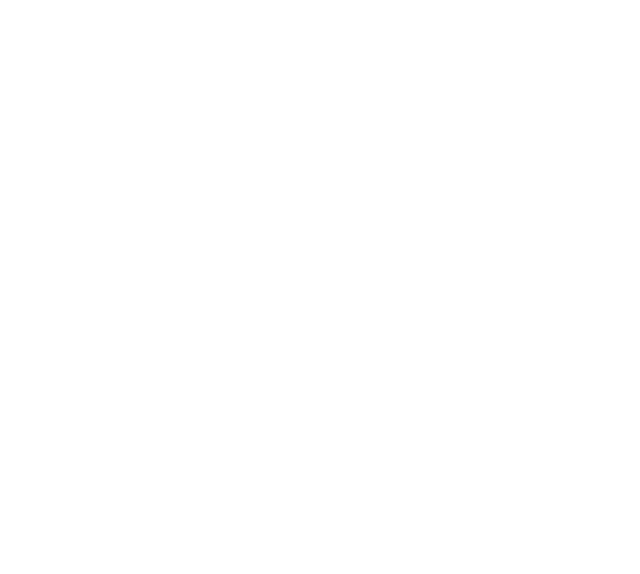
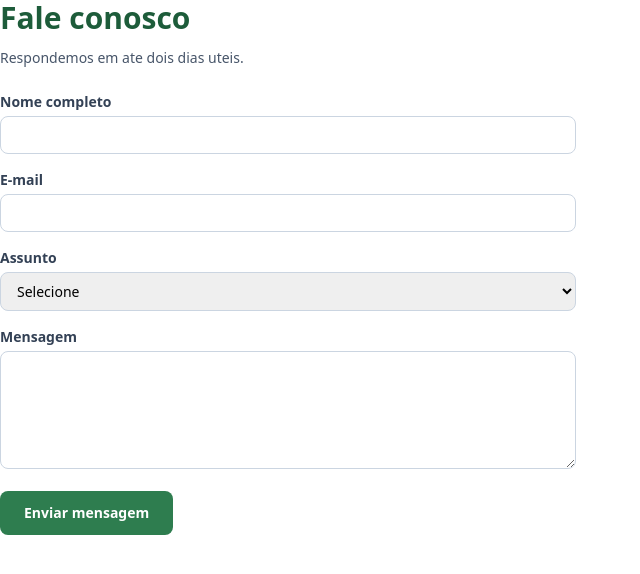
Before and after one commit to matheusruiz-07/Challenge-1TDSPO, a React (Vite) app: page /contato in a window 1280 px wide. Before the commit this address had no page. Shown: the top 574 px of the page, without its empty margins (0-640 px from the left). Built offline with nearby package versions, Linux system fonts and the light colour scheme.

Commit message:
Converte a pagina de contato usando React Hook Form
Formulario com quatro campos validados pelo useForm, com o tipo
FormContato definindo o formato dos dados. As mensagens de erro dizem o
que fazer em vez de so apontar o campo, e o campo com erro ganha borda
vermelha.

```diff
--- a/src/App.tsx
+++ b/src/App.tsx
@@ -1,4 +1,5 @@
 import { BrowserRouter, Route, Routes } from "react-router-dom";
+import Contato from "./pages/Contato";
 
 export default function App() {
   return (
@@ -12,6 +13,7 @@ export default function App() {
             </p>
           }
         />
+        <Route path="/contato" element={<Contato />} />
       </Routes>
     </BrowserRouter>
   );
--- /dev/null
+++ b/src/pages/Contato.tsx
@@ -0,0 +1,107 @@
+import { useState } from "react";
+import { useForm } from "react-hook-form";
+
+type FormContato = {
+  nome: string;
+  email: string;
+  assunto: string;
+  mensagem: string;
+};
+
+export default function Contato() {
+  const [enviado, setEnviado] = useState(false);
+  const {
+    register,
+    handleSubmit,
+    reset,
+    formState: { errors },
+  } = useForm<FormContato>();
+
+  function aoEnviar(dados: FormContato) {
+    console.log("Mensagem recebida de", dados.nome, dados.email);
+    setEnviado(true);
+    reset();
+  }
+
+  const campo = "w-full rounded-lg border px-3 py-2 text-sm focus:outline-none focus:ring-2 focus:ring-folha-200";
+  const rotulo = "mb-1 block text-sm font-semibold text-slate-700";
+  const aviso = "mt-1 text-xs text-red-600";
+
+  return (
+    <>
+      <h1 className="text-2xl font-bold text-folha-700 md:text-3xl">Fale conosco</h1>
+      <p className="mt-3 text-sm text-slate-600">Respondemos em ate dois dias uteis.</p>
+
+      {enviado && (
+        <p className="mt-5 rounded-lg border-2 border-folha-500 bg-folha-50 px-4 py-3 text-sm text-folha-700">
+          Mensagem enviada. Obrigado pelo contato!
+        </p>
+      )}
+
+      <form onSubmit={handleSubmit(aoEnviar)} className="mt-6 max-w-xl space-y-4" noValidate>
+        <div>
+          <label htmlFor="nome" className={rotulo}>Nome completo</label>
+          <input
+            id="nome"
+            className={`${campo} ${errors.nome ? "border-red-500" : "border-slate-300"}`}
+            {...register("nome", {
+              required: "Escreva seu nome para sabermos com quem falamos.",
+              minLength: { value: 3, message: "O nome precisa ter ao menos 3 letras." },
+            })}
+          />
+          {errors.nome && <p className={aviso}>{errors.nome.message}</p>}
+        </div>
+
+        <div>
+          <label htmlFor="email" className={rotulo}>E-mail</label>
+          <input
+            id="email"
+            className={`${campo} ${errors.email ? "border-red-500" : "border-slate-300"}`}
+            {...register("email", {
+              required: "Precisamos do seu e-mail para responder.",
+              pattern: { value: /\S+@\S+\.\S+/, message: "Faltou o @ ou o dominio no e-mail." },
+            })}
+          />
+          {errors.email && <p className={aviso}>{errors.email.message}</p>}
+        </div>
+
+        <div>
+          <label htmlFor="assunto" className={rotulo}>Assunto</label>
+          <select
+            id="assunto"
+            className={`${campo} ${errors.assunto ? "border-red-500" : "border-slate-300"}`}
+            defaultValue=""
+            {...register("assunto", { required: "Escolha um assunto." })}
+          >
+            <option value="" disabled>Selecione</option>
+            <option value="suporte">Suporte tecnico do avatar</option>
+            <option value="pontos">Problemas com pontuacao</option>
+            <option value="parceria">Proposta de parceria</option>
+          </select>
+          {errors.assunto && <p className={aviso}>{errors.assunto.message}</p>}
+        </div>
+
+        <div>
+          <label htmlFor="mensagem" className={rotulo}>Mensagem</label>
+          <textarea
+            id="mensagem"
+            rows={5}
+            className={`${campo} ${errors.mensagem ? "border-red-500" : "border-slate-300"}`}
+            {...register("mensagem", {
+              required: "Conte o que aconteceu para podermos ajudar.",
+              minLength: { value: 10, message: "Escreva ao menos 10 caracteres." },
+            })}
+          />
+          {errors.mensagem && <p className={aviso}>{errors.mensagem.message}</p>}
+        </div>
+
+        <button
+          type="submit"
+          className="rounded-lg bg-folha-500 px-6 py-3 text-sm font-semibold text-white hover:bg-folha-700"
+        >
+          Enviar mensagem
+        </button>
+      </form>
+    </>
+  );
+}
```
